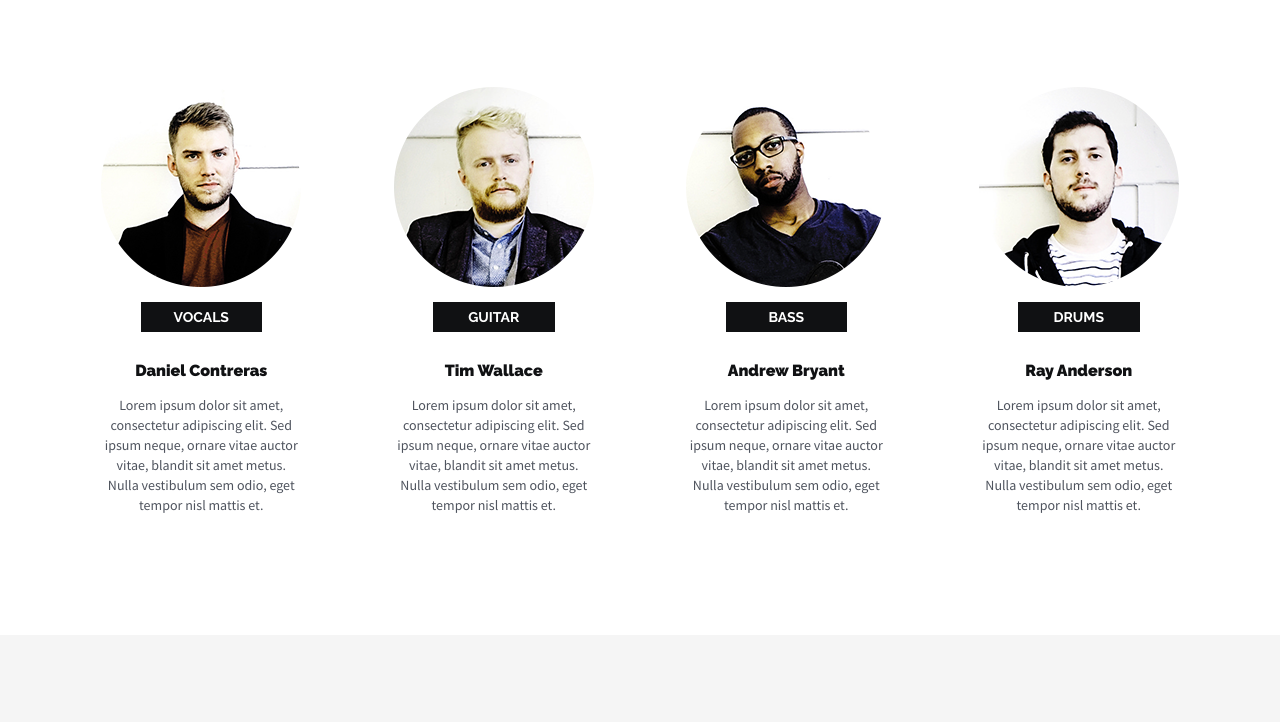
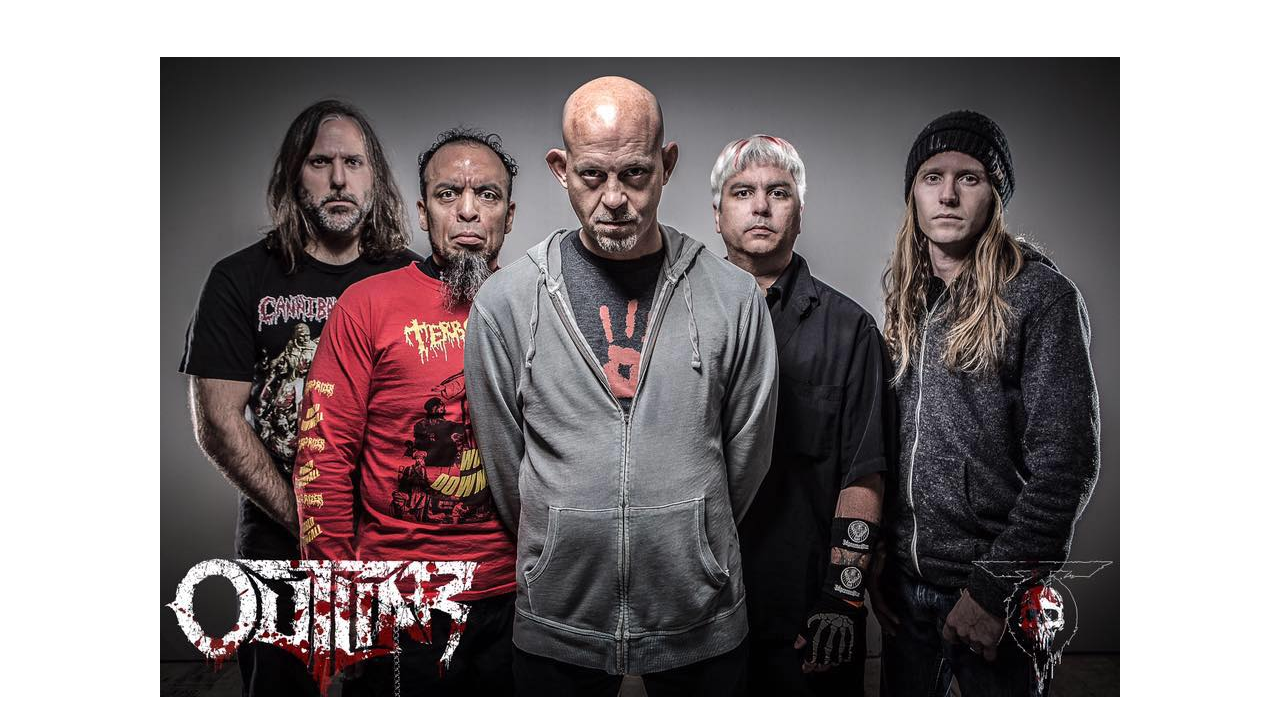
Before and after one commit to noahking27/OutliarMetal, a plain HTML site: page index.html in a window 1280 px wide. Shown: the part 2924-3646 px from the top of the page. Drawn offline with Linux system fonts and the light colour scheme.

Commit message:
new updates

```diff
--- a/index.html
+++ b/index.html
@@ -421,73 +421,11 @@
                 latest trend and is only interested in creating quality thrash metal mixed with melodic death metal influence, Outliar is the band you have been waiting for.</div>
             <div class="members-block">
                 <div class="row">
-                    <div class="item col-xs-6 col-md-3">
-                        <div class="item-inner">
-                            <div class="member-profile">
-                                <img class="img-responsive" src="assets/images/members/member-1.png" alt="">
-                            </div>
-                            <!--//member-profile-->
-                            <div class="member-label">Vocals</div>
-                            <h3 class="member-name">
-                                Daniel Contreras
-                            </h3>
-                            <div class="member-desc">
-                                Lorem ipsum dolor sit amet, consectetur adipiscing elit. Sed ipsum neque, ornare vitae auctor vitae, blandit sit amet metus. Nulla vestibulum sem odio, eget tempor nisl mattis et.
-                            </div>
-                        </div>
-                        <!--//item-inner-->
-                    </div>
-                    <!--//item-->
-                    <div class="item col-xs-6 col-md-3">
-                        <div class="item-inner">
-                            <div class="member-profile">
-                                <img class="img-responsive" src="assets/images/members/member-2.png" alt="">
-                            </div>
-                            <!--//member-profile-->
-                            <div class="member-label">Guitar</div>
-                            <h3 class="member-name">
-                                Tim Wallace
-                            </h3>
-                            <div class="member-desc">
-                                Lorem ipsum dolor sit amet, consectetur adipiscing elit. Sed ipsum neque, ornare vitae auctor vitae, blandit sit amet metus. Nulla vestibulum sem odio, eget tempor nisl mattis et.
-                            </div>
-                        </div>
-                        <!--//item-inner-->
-                    </div>
-                    <!--//item-->
-                    <div class="clearfix visible-xs"></div>
-                    <div class="item col-xs-6 col-md-3">
-                        <div class="item-inner">
-                            <div class="member-profile">
-                                <img class="img-responsive" src="assets/images/members/member-3.png" alt="">
+                    <div class="item col-xs-12 col-md-12">
+                        <img src="band.jpg">
 
                     </div>
-                            <!--//member-profile-->
-                            <div class="member-label">Bass</div>
-                            <h3 class="member-name">
-                                Andrew Bryant
-                            </h3>
-                            <div class="member-desc">
-                                Lorem ipsum dolor sit amet, consectetur adipiscing elit. Sed ipsum neque, ornare vitae auctor vitae, blandit sit amet metus. Nulla vestibulum sem odio, eget tempor nisl mattis et.
-                            </div>
-                        </div>
-                        <!--//item-inner-->
-                    </div>
-                    <!--//item-->
-                    <div class="item col-xs-6 col-md-3">
-                        <div class="item-inner">
-                            <div class="member-profile">
-                                <img class="img-responsive" src="assets/images/members/member-4.png" alt="">
 
-                            </div>
-                            <!--//member-profile-->
-                            <div class="member-label">Drums</div>
-                            <h3 class="member-name">
-                                Ray Anderson
-                            </h3>
-                            <div class="member-desc">
-                                Lorem ipsum dolor sit amet, consectetur adipiscing elit. Sed ipsum neque, ornare vitae auctor vitae, blandit sit amet metus. Nulla vestibulum sem odio, eget tempor nisl mattis et.
-                            </div>
                 </div>
                 <!--//item-inner-->
             </div>
@@ -507,7 +445,20 @@
             <div class="row">
                 <div class="item col-xs-12 col-sm-6">
                     <div class="item-inner">
-                        <img class="img-responsive" src="assets/images/merch/merch-1.jpg" alt="">
+                        <img class="img-responsive" src="album.jpg" alt="">
+                        <a class="mask" href="#">
+                            <span class="mask-inner">
+                                <span class="item-title">Album: Provoked To Anger $16</span>
+                            <span class="desc">Lorem ipsum dolor sit amet, consectetuer adipiscing elit. Aenean commodo ligula eget dolor aenean massa.</span>
+                            <span class="btn btn-primary btn-cta">Buy Now</span>
+                            </span>
+                        </a>
+                    </div>
+                    <!--//item-inner-->
+                </div>
+                <div class="item col-xs-12 col-sm-6">
+                    <div class="item-inner">
+                        <img class="img-responsive" src="outliar.jpg" alt="">
                         <a class="mask" href="#">
                             <span class="mask-inner">
                                 <span class="item-title">Band T-Shirt $16</span>
@@ -520,20 +471,7 @@
                 </div>
                 <div class="item col-xs-12 col-sm-6">
                     <div class="item-inner">
-                        <img class="img-responsive" src="assets/images/merch/merch-2.jpg" alt="">
-                        <a class="mask" href="#">
-                            <span class="mask-inner">
-                                <span class="item-title">Band T-Shirt $16</span>
-                            <span class="desc">Lorem ipsum dolor sit amet, consectetuer adipiscing elit. Aenean commodo ligula eget dolor aenean massa.</span>
-                            <span class="btn btn-primary btn-cta">Buy Now</span>
-                            </span>
-                        </a>
-                    </div>
-                    <!--//item-inner-->
-                </div>
-                <div class="item col-xs-12 col-sm-6">
-                    <div class="item-inner">
-                        <img class="img-responsive" src="assets/images/merch/merch-3.jpg" alt="">
+                        <img class="img-responsive" src="outliarFour.jpg" alt="">
                         <a class="mask" href="#">
                             <span class="mask-inner">
                                 <span class="item-title">Band Hoody $16</span>
@@ -545,7 +483,7 @@
                 </div>
                 <div class="item col-xs-12 col-sm-6">
                     <div class="item-inner">
-                        <img class="img-responsive" src="assets/images/merch/merch-4.jpg" alt="">
+                        <img class="img-responsive" src="outliarThree.jpg" alt="">
                         <a class="mask" href="#">
                             <span class="mask-inner">
                                 <span class="item-title">Band Tote Bag $8</span>
```
Also changed, not shown: outliar.jpg. Lines whose indentation alone changed are shown as unchanged.
